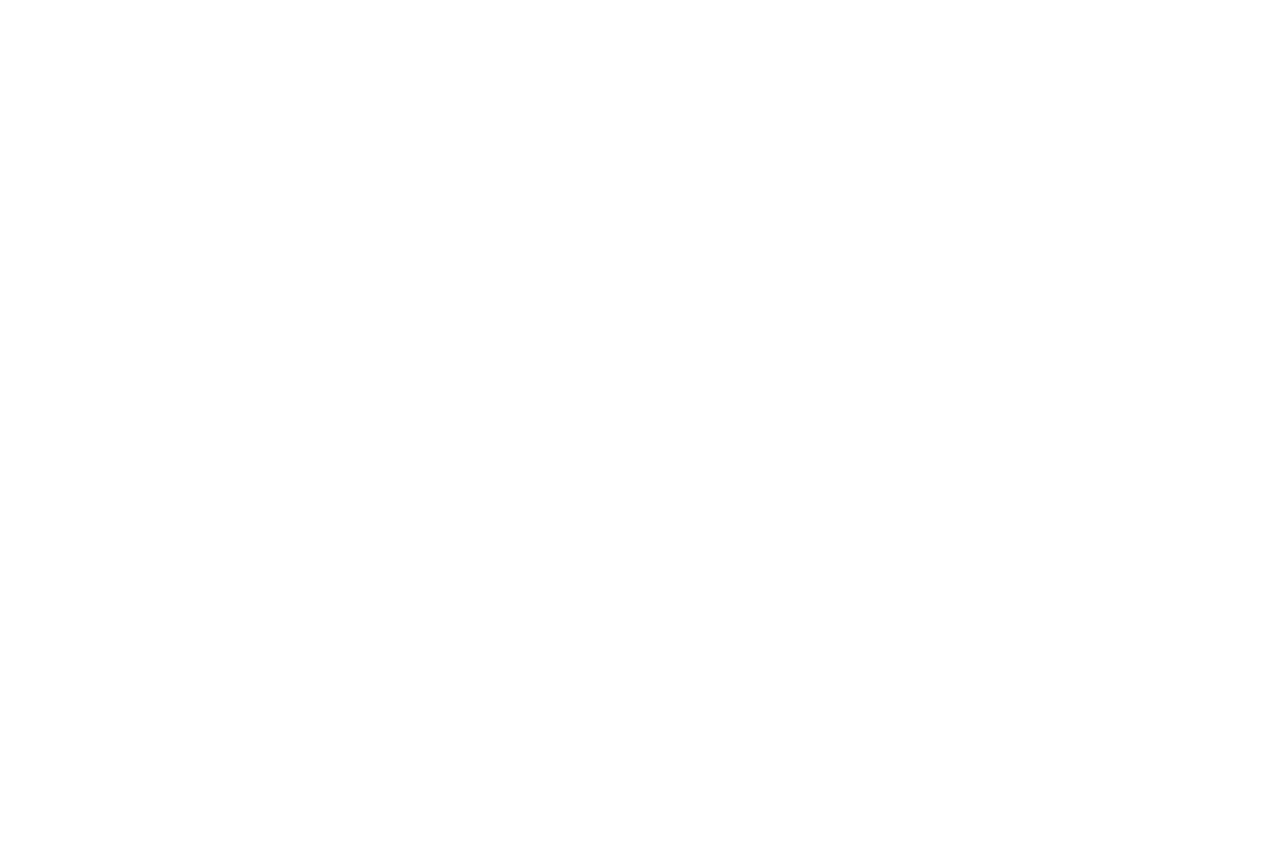
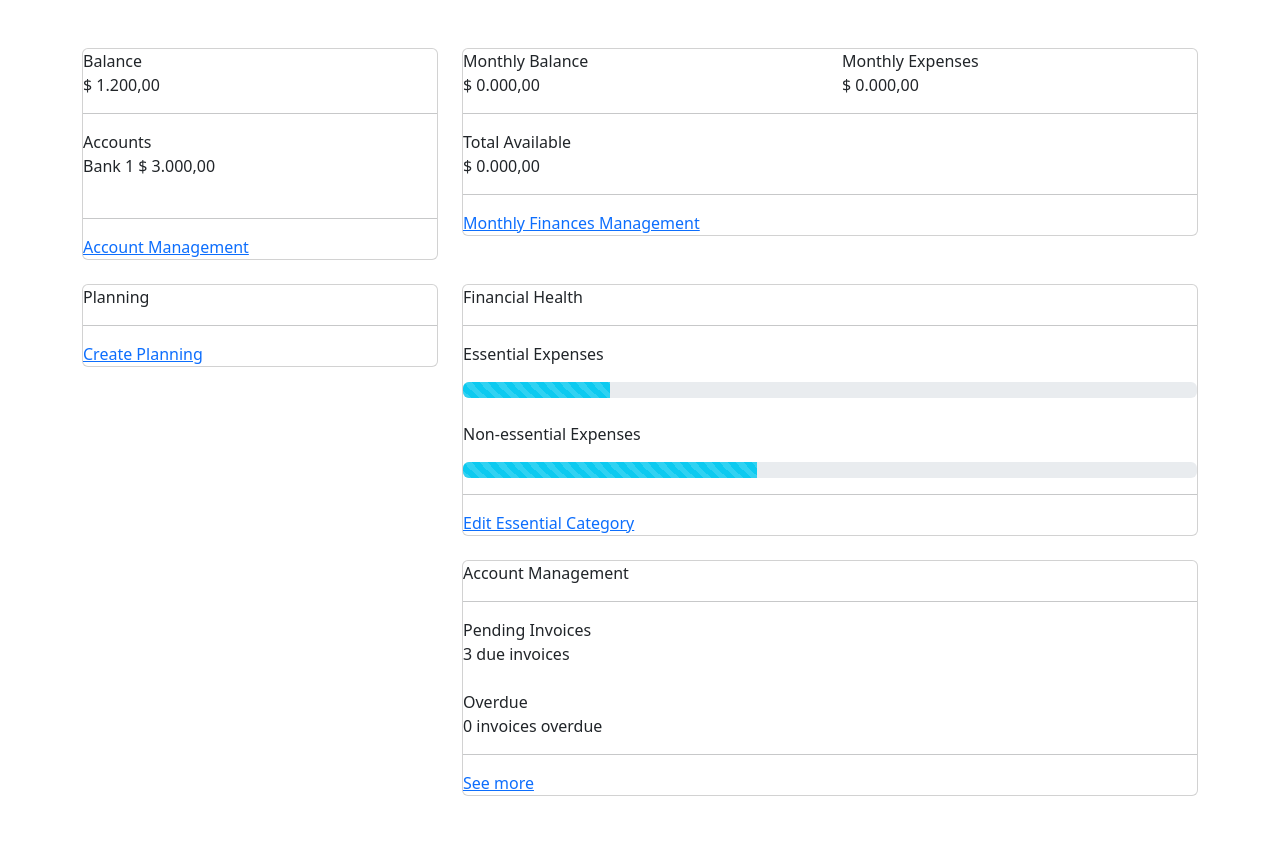
Before and after one commit to danimorwen/personal_finance_project, a Django app: page /profile/home/ in a window 1280 px wide. Before the commit the part shown is empty. Shown: the part 430-1274 px from the top of the page. Before the commit the page ends 44 px from the top, so only its background shows below. Run offline with Django 4.2, Linux system fonts and the light colour scheme.

Commit message:
update home.html

```diff
--- /dev/null
+++ b/templates/bases/base.html
@@ -0,0 +1,22 @@
+<!doctype html>
+<html lang="en">
+
+<head>
+    <meta charset="utf-8">
+    <meta name="viewport" content="width=device-width, initial-scale=1">
+
+    <title>{% block 'title' %}{% endblock %}</title>
+    <link href="https://cdn.jsdelivr.net/npm/bootstrap@5.3.0-alpha1/dist/css/bootstrap.min.css" rel="stylesheet">
+    {% block 'head' %}{% endblock %}
+
+</head>
+
+<body>
+    <nav class="navbar navbar-expand-lg navbar-dark" style="background-color: #201F1F;">
+        <a class="navbar-brand" style="margin-left: 30px" href="">WalletCare</a>
+    </nav>
+    {% block 'body' %}{% endblock %}
+    <script src="https://cdn.jsdelivr.net/npm/bootstrap@5.3.0-alpha1/dist/js/bootstrap.bundle.min.js"></script>
+</body>
+
+</html>
--- a/user_profile/templates/home.html
+++ b/user_profile/templates/home.html
@@ -1 +1,159 @@
-<h1>Página inicial</h1>
+{% extends 'bases/base.html' %}
+
+{% block 'body' %}
+<div class="container">
+    <br>
+    <br>
+    <div class="row">
+        <div class="col-md-3">
+            <a style="text-decoration: none; color:white;" href="#">
+                <div class="card">
+                    <div class="row">
+                        <div class="col-md-8">
+                            <span class="fonte-destaque">$ 1.000,00</span>
+                        </div>
+                        <div class="col-md">
+                            <img class="icone-setas" src="#">
+                        </div>
+                    </div>
+
+                </div>
+            </a>
+        </div>
+        <div class="col-md-3">
+            <a style="text-decoration: none; color:white;" href="#">
+                <div class="card">
+                    <div class="row">
+                        <div class="col-md-8">
+                            <span class="fonte-destaque">$ 1.000,00</span>
+                        </div>
+                        <div class="col-md">
+                            <img class="icone-setas" src="#">
+                        </div>
+                    </div>
+                </div>
+            </a>
+        </div>
+    </div>
+    <br>
+    <br>
+
+    <div class="row">
+
+        <div class="col-md-4">
+            <div class="card">
+                <div class="saldo">
+                    <span class="fonte-destaque">Balance</span>
+                    <br>
+                    <span class="font-light">$ 1.200,00</span>
+                </div>
+                <hr class="hr-borda">
+                <span class="fonte-destaque">Accounts</span>
+
+                <div class="div-contas">
+
+                    <div class="lista-conta">
+                        <span>Bank 1</span>
+                        <span class="total-conta">$ 3.000,00</span>
+                    </div>
+                    <br>
+
+
+
+                </div>
+                <hr class="hr-borda">
+                <a href="#" class="botao-principal">Account Management</a>
+            </div>
+
+        </div>
+
+        <div class="col-md-8">
+            <div class="card">
+                <div class="row">
+                    <div class="col-md">
+                        <div class="saldo">
+                            <span class="fonte-destaque">Monthly Balance</span>
+                            <br>
+                            <span class="font-light">$ 0.000,00</span>
+                        </div>
+                    </div>
+                    <div class="col-md">
+                        <div class="despesa">
+                            <span class="fonte-destaque">Monthly Expenses</span>
+                            <br>
+                            <span class="font-light">$ 0.000,00</span>
+                        </div>
+
+                    </div>
+
+                </div>
+                <hr class="hr-borda">
+                <span class="fonte-destaque">Total Available</span>
+                <span class="font-light negativo">$ 0.000,00</span>
+                <hr class="hr-borda">
+                <a href="#" class="botao-principal">Monthly Finances Management</a>
+            </div>
+        </div>
+
+    </div>
+    <br>
+    <div class="row">
+        <div class="col-md-4">
+            <div class="card">
+                <div class="saldo">
+                    <span class="fonte-destaque">Planning</span>
+                </div>
+                <hr class="hr-borda">
+                <a href="#" class="botao-principal">Create Planning</a>
+            </div>
+        </div>
+        <div class="col-md-8">
+            <div class="card">
+                <span class="fonte-destaque">Financial Health</span>
+                <hr class="hr-borda">
+
+                <p>Essential Expenses</p>
+                <div class="progress">
+                    <div class="progress-bar progress-bar-striped bg-info" role="progressbar" style="width: 20%"
+                        aria-valuenow="50" aria-valuemin="0" aria-valuemax="100"></div>
+                </div>
+                <br>
+                <p>Non-essential Expenses</p>
+                <div class="progress">
+                    <div class="progress-bar progress-bar-striped bg-info" role="progressbar" style="width: 40%"
+                        aria-valuenow="50" aria-valuemin="0" aria-valuemax="100"></div>
+                </div>
+
+                <hr class="hr-borda">
+                <a href="#" class="botao-principal">Edit Essential Category</a>
+
+            </div>
+        </div>
+    </div>
+    <br>
+    <div class="row">
+        <div class="col-md-4">
+        </div>
+
+        <div class="col-md-8">
+            <div class="card">
+                <span class="fonte-destaque">Account Management</span>
+                <hr class="hr-borda">
+
+                <span class="fonte-destaque">Pending Invoices</span>
+                <span class="fonte-light">3 due invoices</span>
+                <br>
+                <span class="fonte-destaque negativo">Overdue</span>
+                <span class="fonte-light">0 invoices overdue</span>
+
+                <hr class="hr-borda">
+
+                <a href="#" class="botao-principal">See more</a>
+
+            </div>
+        </div>
+    </div>
+    <br>
+    <br>
+</div>
+{% endblock %}
```
